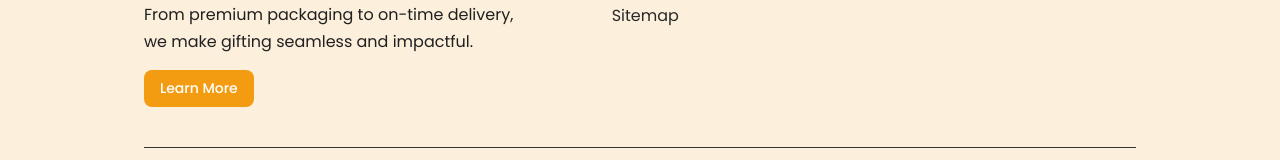
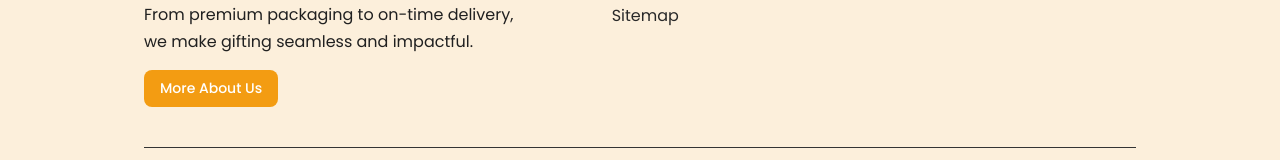
Before and after one commit to muffin1601/Printkee, a React (Vite) app in the folder frontend/: page / in a window 1280 px wide. Shown: the part 6819-6979 px from the top of the page. Built offline with nearby package versions, Linux system fonts and the light colour scheme; no server answers.

Commit message:
new changes

```diff
--- a/frontend/src/components/Footer.jsx
+++ b/frontend/src/components/Footer.jsx
@@ -17,7 +17,7 @@ const Footer = () => {
             From premium packaging to on-time delivery, <br />
             we make gifting seamless and impactful.
           </p>
-          <a href="/about" className="footer-about-btn">Learn More</a>
+          <a href="/about" className="footer-about-btn">More About Us</a>
         </div>
 
         {/* Column 2: Important Links */}
```
Also changed, not shown: frontend/public/robots.txt (added), 1 other file (tests, documents, lock files or other folders).
